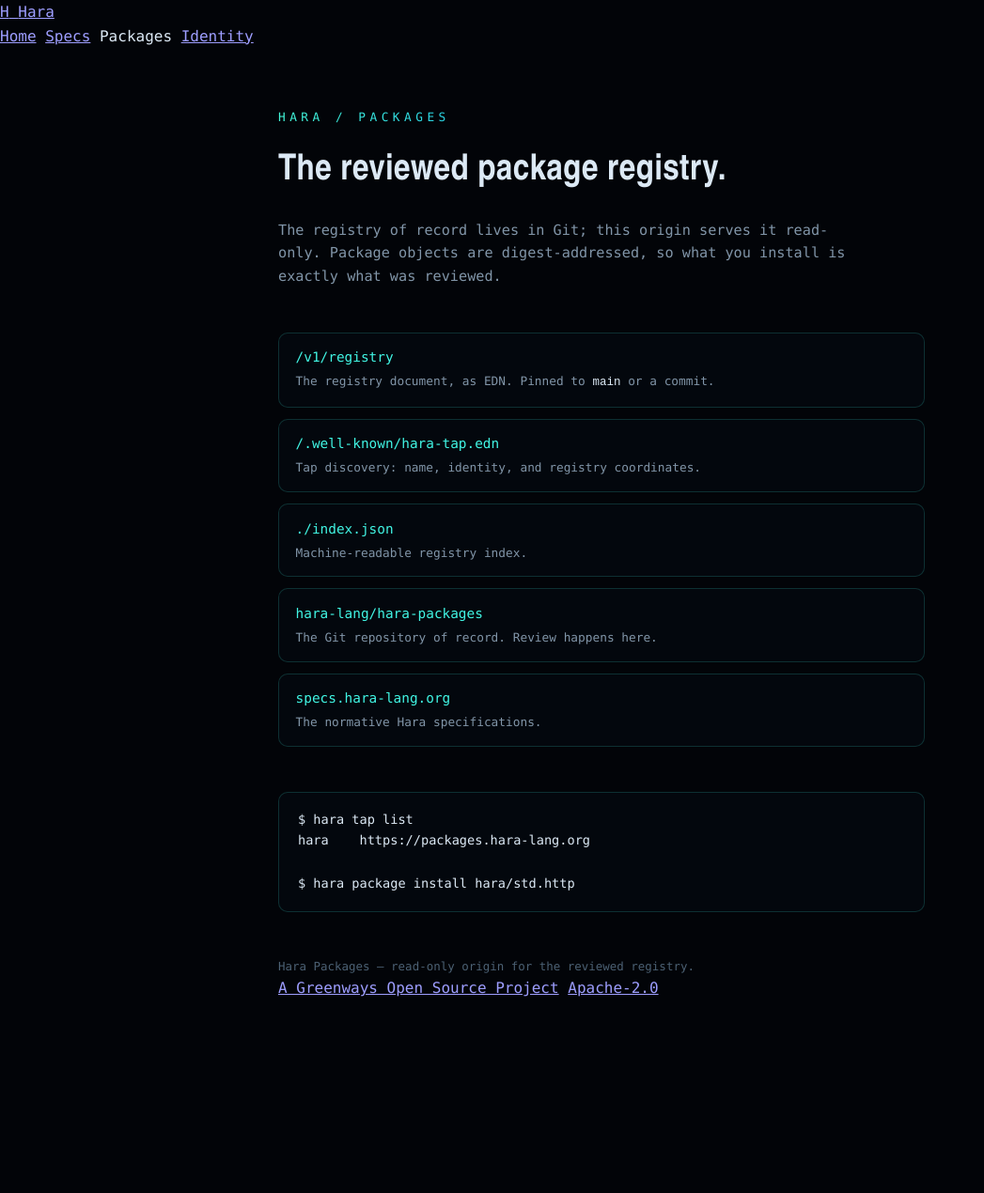
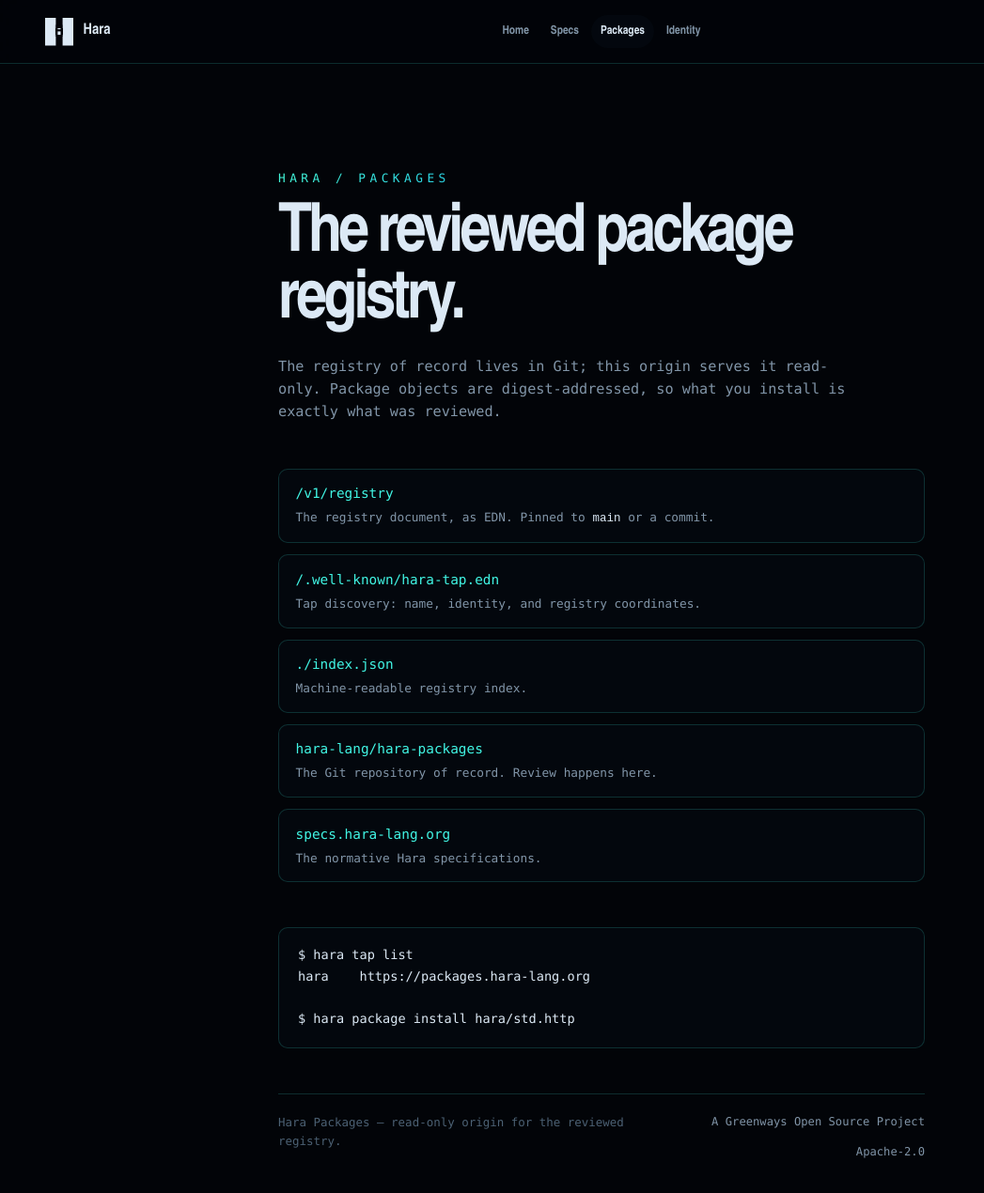
Before and after one commit to hara-lang/hara-packages, a website: page site/index.html in a window 1280 px wide. Shown: the whole page at 94% size, without its empty margins (0-1047 px from the left). Before the commit the page ends 1113 px from the top, so only its background shows below. Drawn offline with Linux system fonts and the light colour scheme.

Commit message:
Align the Packages shell with shared identity

```diff
--- a/site/page.css
+++ b/site/page.css
@@ -2,18 +2,88 @@
 
 * { box-sizing: border-box; }
 
+html,
+body { margin: 0; padding: 0; }
+
 body {
-  margin: 0;
+  min-width: 320px;
+  min-height: 100vh;
   background: var(--hara-abyss);
   color: var(--hara-text);
   font-family: var(--hara-mono);
   line-height: 1.6;
 }
 
+.site-header {
+  position: sticky;
+  top: 0;
+  z-index: 20;
+  display: grid;
+  grid-template-columns: 1fr auto 1fr;
+  align-items: center;
+  gap: 1rem;
+  min-height: 68px;
+  padding: 0 clamp(1rem, 4vw, 3rem);
+  background: color-mix(in srgb, var(--hara-abyss) 88%, transparent);
+  border-bottom: 1px solid var(--hara-line);
+  backdrop-filter: blur(20px) saturate(130%);
+}
+
+.brand {
+  display: inline-flex;
+  align-items: center;
+  gap: .65rem;
+  width: max-content;
+  color: var(--hara-text);
+  font-family: var(--hara-display);
+  font-weight: 700;
+  text-decoration: none;
+}
+
+.brand-mark {
+  display: grid;
+  place-items: center;
+  width: 30px;
+  height: 30px;
+  color: var(--hara-abyss);
+  background: var(--hara-text);
+  font-family: var(--hara-mono);
+  font-size: 1.08rem;
+  line-height: 1;
+  clip-path: polygon(0 0, 38% 0, 38% 38%, 62% 38%, 62% 0, 100% 0, 100% 100%, 62% 100%, 62% 62%, 38% 62%, 38% 100%, 0 100%);
+}
+
+.site-header nav {
+  display: flex;
+  align-items: center;
+  justify-content: center;
+  gap: .2rem;
+}
+
+.site-header nav a,
+.site-header nav span {
+  padding: .45rem .62rem;
+  color: var(--hara-muted);
+  border-radius: 999px;
+  font-family: var(--hara-display);
+  font-size: .78rem;
+  font-weight: 650;
+  text-decoration: none;
+  white-space: nowrap;
+}
+
+.site-header nav a:hover,
+.site-header nav span[aria-current="page"] {
+  color: var(--hara-text);
+  background: var(--hara-panel);
+}
+
+.site-header > [data-hara-identity] { justify-self: end; }
+
 .page {
   max-width: 46rem;
   margin: 0 auto;
-  padding: 4rem 1.5rem 3rem;
+  padding: clamp(4rem, 9vw, 7rem) 1.5rem 3rem;
 }
 
 .hero { margin-bottom: 3rem; }
@@ -31,9 +101,10 @@ body {
 h1 {
   margin: 0 0 1.25rem;
   font-family: var(--hara-display);
-  font-size: 2.4rem;
+  font-size: clamp(2.5rem, 7vw, 4.5rem);
   font-weight: 700;
-  letter-spacing: 0.01em;
+  line-height: .98;
+  letter-spacing: -.055em;
   color: var(--hara-text);
 }
 
@@ -79,10 +150,7 @@ h1 {
   font-size: 0.8rem;
 }
 
-.card-note code {
-  color: var(--hara-text);
-  font-size: 0.78rem;
-}
+.card-note code { color: var(--hara-text); font-size: 0.78rem; }
 
 .usage { margin-bottom: 3rem; }
 
@@ -101,8 +169,38 @@ h1 {
   color: var(--hara-text);
 }
 
-.foot p {
-  margin: 0;
-  color: var(--hara-faint);
-  font-size: 0.78rem;
+.foot {
+  display: flex;
+  align-items: flex-start;
+  justify-content: space-between;
+  gap: 1rem;
+  padding-top: 1.25rem;
+  border-top: 1px solid var(--hara-line);
 }
+
+.foot p { margin: 0; color: var(--hara-faint); font-size: 0.78rem; }
+.foot nav { display: flex; flex-wrap: wrap; justify-content: flex-end; gap: .8rem; }
+.foot a { color: var(--hara-muted); font-size: .76rem; text-decoration: none; }
+.foot a:hover { color: var(--hara-cyan); }
+
+@media (max-width: 760px) {
+  .site-header {
+    grid-template-columns: auto minmax(0, 1fr) auto;
+    padding-inline: 14px;
+    gap: .4rem;
+  }
+  .brand > span:last-child { display: none; }
+  .site-header nav {
+    justify-content: flex-start;
+    overflow-x: auto;
+    scrollbar-width: none;
+  }
+  .site-header nav::-webkit-scrollbar { display: none; }
+}
+
+@media (max-width: 620px) {
+  .site-header nav a:first-child,
+  .site-header nav a:last-child { display: none; }
+  .foot { flex-direction: column; }
+  .foot nav { justify-content: flex-start; }
+}
```
